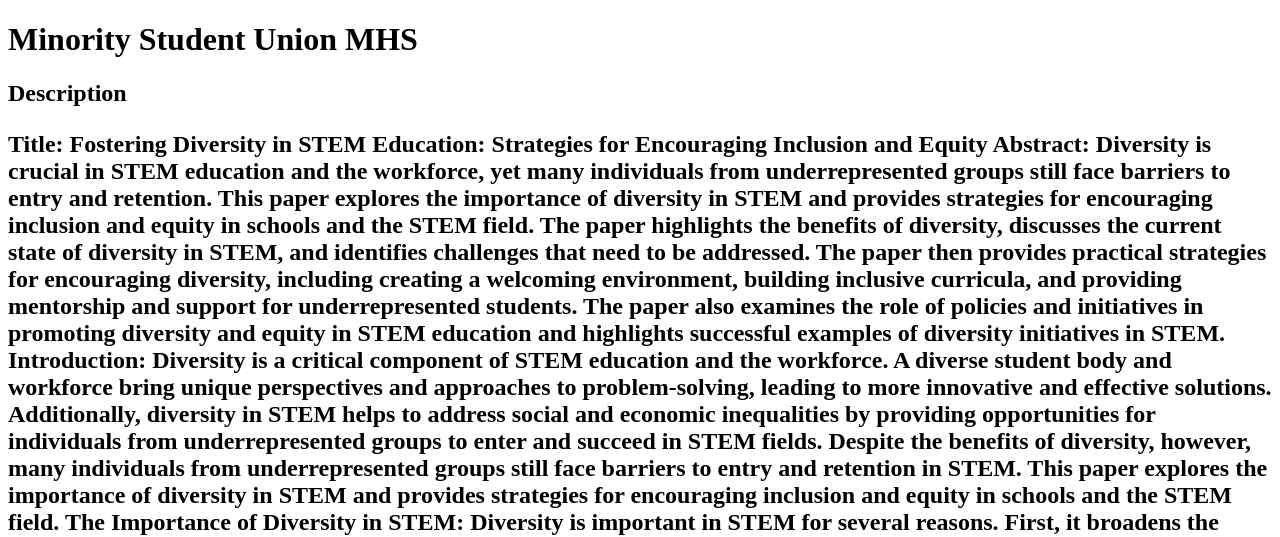
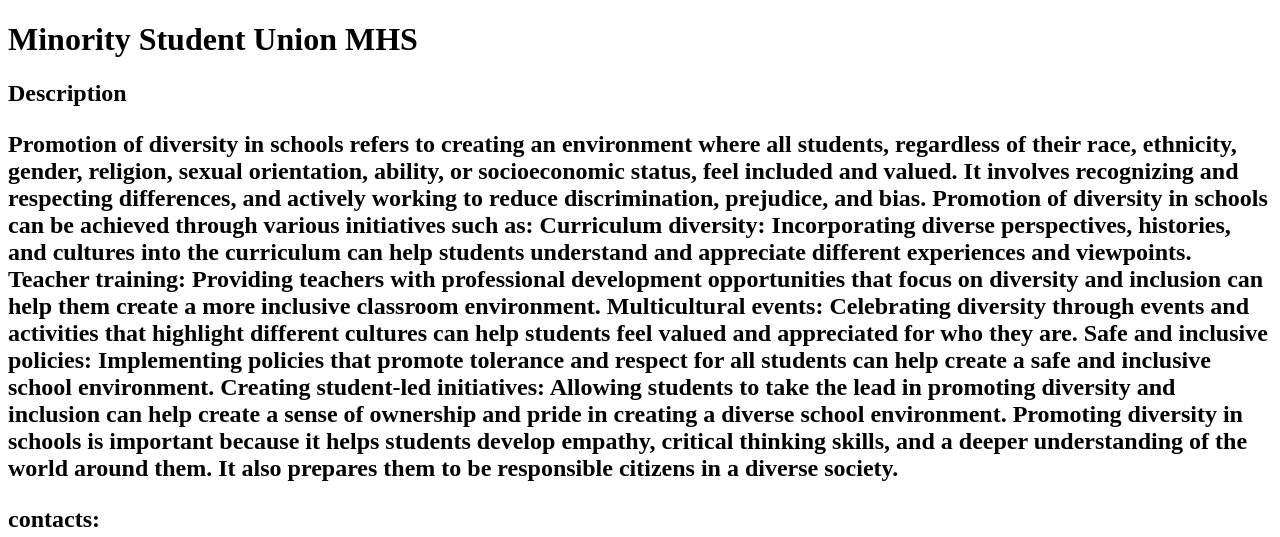
Before and after one commit to PRGMLunar/PRGMLunar.github.io, a plain HTML site: page pokemon website/index.html in a window 1280 px wide. Shown: the top 537 px of the page. Drawn offline with Linux system fonts and the light colour scheme.

Commit message:
Update index.html

```diff
--- a/pokemon website/index.html
+++ b/pokemon website/index.html
@@ -12,36 +12,21 @@
 	</header>
 	<main>
 		<h2>Description<h2>
-		<p>Title: Fostering Diversity in STEM Education: Strategies for Encouraging Inclusion and Equity
+		<p>Promotion of diversity in schools refers to creating an environment where all students, regardless of their race, ethnicity, gender, religion, sexual orientation, ability, or socioeconomic status, feel included and valued. It involves recognizing and respecting differences, and actively working to reduce discrimination, prejudice, and bias.
 
-Abstract:
-Diversity is crucial in STEM education and the workforce, yet many individuals from underrepresented groups still face barriers to entry and retention. This paper explores the importance of diversity in STEM and provides strategies for encouraging inclusion and equity in schools and the STEM field. The paper highlights the benefits of diversity, discusses the current state of diversity in STEM, and identifies challenges that need to be addressed. The paper then provides practical strategies for encouraging diversity, including creating a welcoming environment, building inclusive curricula, and providing mentorship and support for underrepresented students. The paper also examines the role of policies and initiatives in promoting diversity and equity in STEM education and highlights successful examples of diversity initiatives in STEM.
+Promotion of diversity in schools can be achieved through various initiatives such as:
 
-Introduction:
-Diversity is a critical component of STEM education and the workforce. A diverse student body and workforce bring unique perspectives and approaches to problem-solving, leading to more innovative and effective solutions. Additionally, diversity in STEM helps to address social and economic inequalities by providing opportunities for individuals from underrepresented groups to enter and succeed in STEM fields. Despite the benefits of diversity, however, many individuals from underrepresented groups still face barriers to entry and retention in STEM. This paper explores the importance of diversity in STEM and provides strategies for encouraging inclusion and equity in schools and the STEM field.
+Curriculum diversity: Incorporating diverse perspectives, histories, and cultures into the curriculum can help students understand and appreciate different experiences and viewpoints.
 
-The Importance of Diversity in STEM:
-Diversity is important in STEM for several reasons. First, it broadens the perspectives and approaches that students and professionals bring to problem-solving. Diverse teams are better equipped to identify and address complex problems, leading to more innovative and effective solutions. Second, diversity helps to address social and economic inequalities by providing opportunities for individuals from underrepresented groups to enter and succeed in STEM fields. Finally, a diverse STEM workforce is critical to addressing the needs of a diverse society. As technology plays an increasingly important role in our lives, it is important that those who design and develop it represent the diversity of the communities they serve.
+Teacher training: Providing teachers with professional development opportunities that focus on diversity and inclusion can help them create a more inclusive classroom environment.
 
-Current State of Diversity in STEM:
-Despite the importance of diversity, the STEM field remains largely homogenous. Women, racial and ethnic minorities, individuals with disabilities, and individuals from low-income backgrounds are underrepresented in STEM fields. Additionally, those who do enter STEM fields often face biases and barriers to advancement, leading to a lack of diversity in leadership positions.
+Multicultural events: Celebrating diversity through events and activities that highlight different cultures can help students feel valued and appreciated for who they are.
 
-Challenges to Encouraging Diversity in STEM:
-Several challenges need to be addressed to encourage diversity in STEM. These include biases and stereotypes, lack of access to quality education, and a lack of role models and mentors. Additionally, many underrepresented students lack support and resources, leading to a higher rate of attrition from STEM programs.
+Safe and inclusive policies: Implementing policies that promote tolerance and respect for all students can help create a safe and inclusive school environment.
 
-Strategies for Encouraging Diversity in STEM:
-There are several strategies for encouraging diversity in STEM, including:
+Creating student-led initiatives: Allowing students to take the lead in promoting diversity and inclusion can help create a sense of ownership and pride in creating a diverse school environment.
 
-Creating a welcoming environment: Schools and STEM organizations should create a welcoming environment that promotes diversity and inclusion. This includes celebrating diversity, providing cultural competency training, and ensuring that all students feel valued and supported.
-
-Building inclusive curricula: Curricula should be designed to be inclusive of all students, regardless of their background. This includes incorporating diverse perspectives into coursework, providing opportunities for students to explore their own cultural identities, and addressing biases and stereotypes.
-
-Providing mentorship and support: Underrepresented students often lack role models and mentors in STEM fields. Schools and STEM organizations should provide mentorship and support programs to help students succeed in STEM and connect with professionals in their field of interest.
-
-Addressing systemic barriers: Policies and initiatives should be implemented to address systemic barriers to entry and retention in STEM fields. This includes addressing biases in hiring and promotion, providing financial support for underrepresented students, and promoting diversity and inclusion in STEM organizations.
-
-Successful Examples of Diversity Initiatives in STEM:
-Several successful initiatives have</p>
+Promoting diversity in schools is important because it helps students develop empathy, critical thinking skills, and a deeper understanding of the world around them. It also prepares them to be responsible citizens in a diverse society.</p>
 		<h2>contacts:
 
 		</h2>
```
